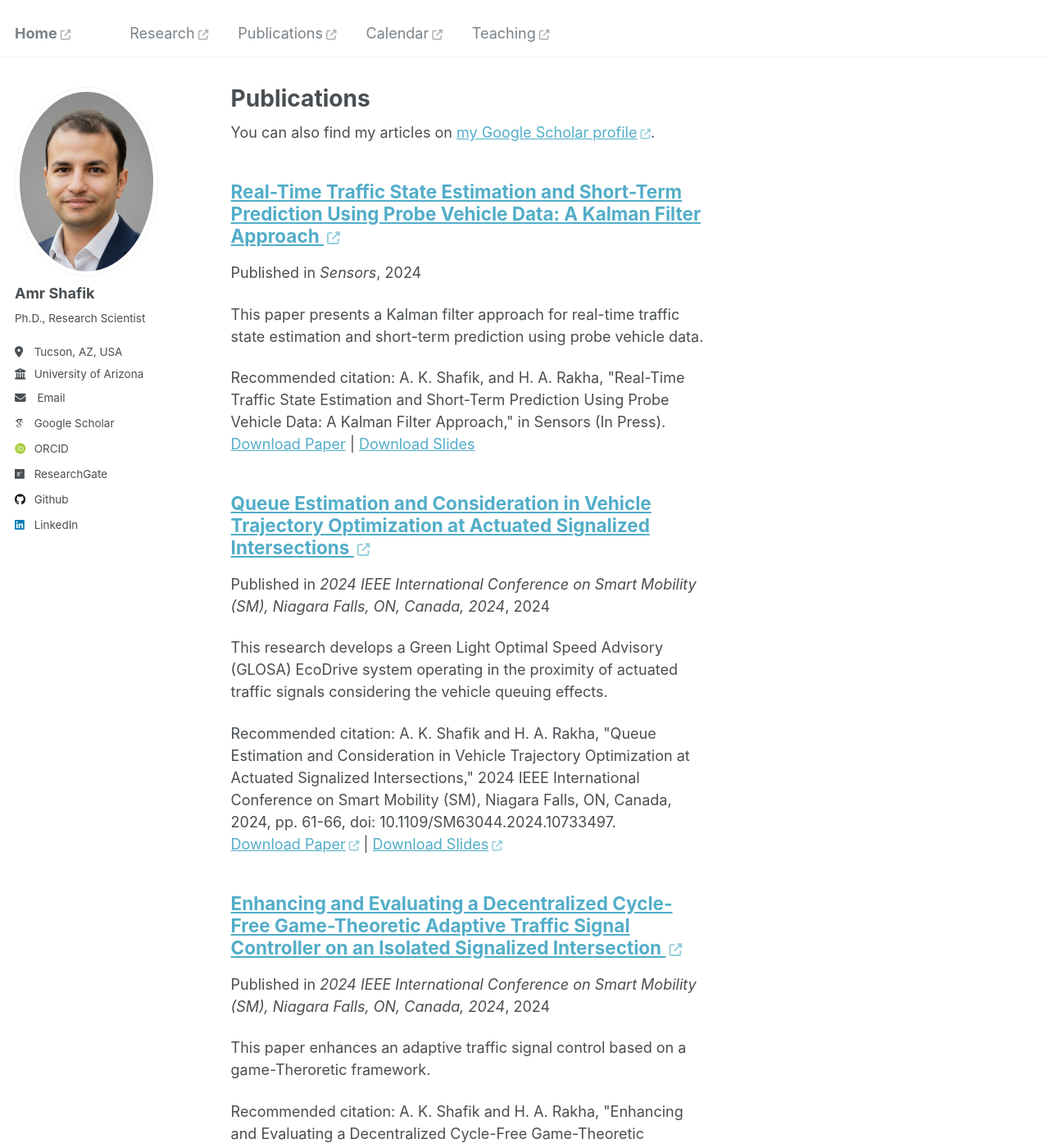
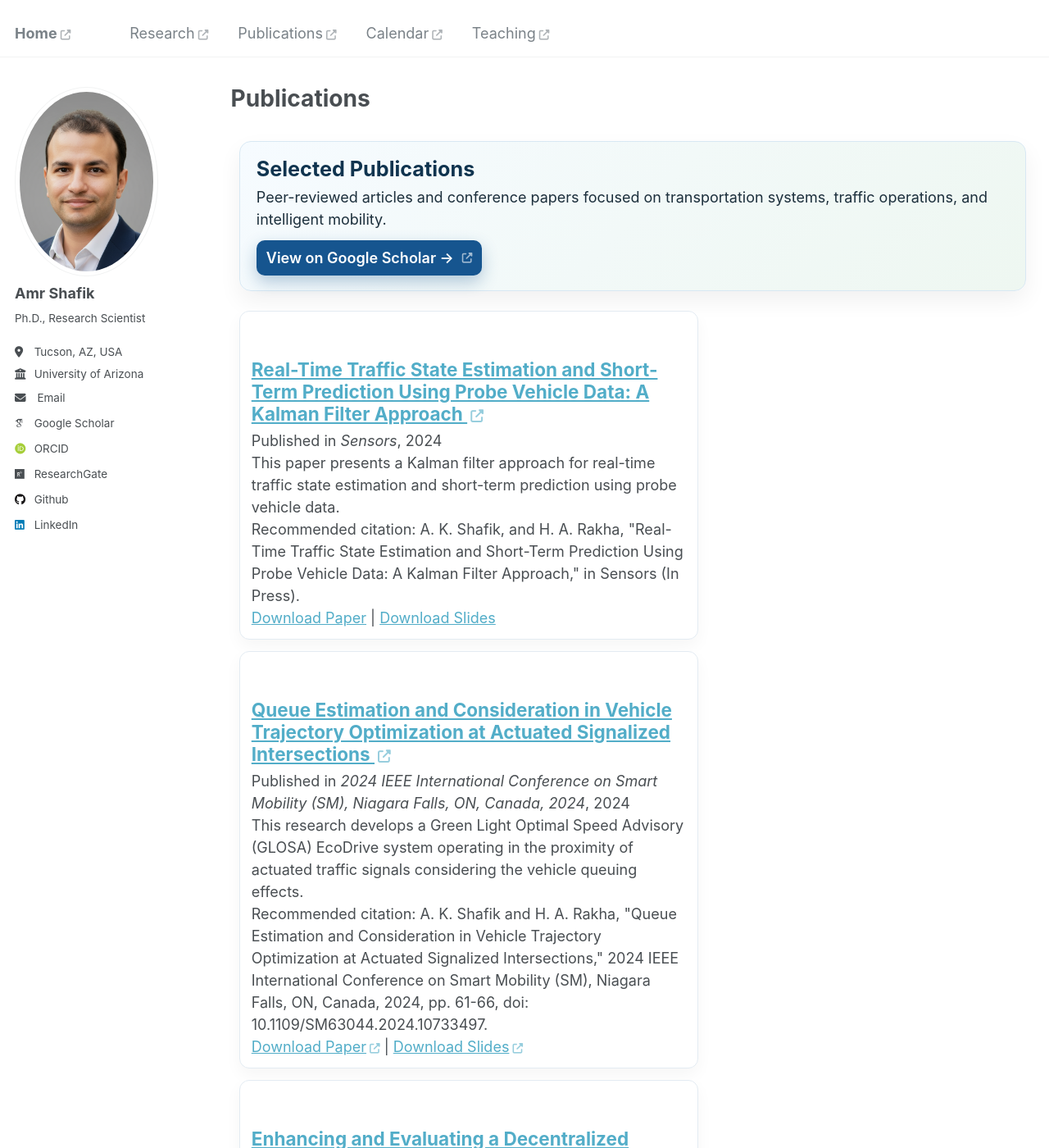
Before and after one commit to akshafik/amrshafik, a Jekyll site: the page built from _pages/publications.html, in a window 1280 px wide and 1400 px high. Shown: the whole window at 82% size. Built offline with Jekyll 4.4.1, drawn with Linux system fonts in a browser that asks for light colours; some web fonts are replaced.

Commit message:
Refactor publications page layout and styling for improved presentation and usability

```diff
--- a/_pages/publications.html
+++ b/_pages/publications.html
@@ -5,11 +5,92 @@ permalink: /publications/
 author_profile: true
 ---
 
-{% if site.author.googlescholar %}
-  <div class="wordwrap">You can also find my articles on <a href="{{site.author.googlescholar}}">my Google Scholar profile</a>.</div>
-{% endif %}
+<style>
+  .pub-page {
+    max-width: 960px;
+    margin: 0 auto;
+    padding: 16px 0 32px;
+  }
+
+  .pub-hero {
+    margin: 8px 0 24px;
+    padding: 18px 20px;
+    border-radius: 14px;
+    background: linear-gradient(135deg, #f6fbff 0%, #eef7f1 100%);
+    border: 1px solid #d8e8f3;
+    box-shadow: 0 12px 28px rgba(0, 0, 0, 0.06);
+  }
+
+  .pub-hero h2 {
+    margin: 0 0 6px;
+    color: #10344f;
+    font-size: 1.4em;
+  }
+
+  .pub-hero p {
+    margin: 0;
+    color: #1c2f3c;
+    font-size: 1em;
+  }
+
+  .pub-hero a {
+    display: inline-flex;
+    align-items: center;
+    gap: 6px;
+    margin-top: 12px;
+    padding: 8px 12px;
+    border-radius: 10px;
+    background: #16558f;
+    color: #fff;
+    font-weight: 600;
+    text-decoration: none;
+    box-shadow: 0 8px 20px rgba(22, 85, 143, 0.3);
+  }
+
+  .pub-hero a:hover {
+    background: #0f3e6a;
+  }
+
+  .pub-section-title {
+    display: inline-block;
+    margin: 28px 0 12px;
+    padding-bottom: 6px;
+    border-bottom: 2px solid #16558f;
+    color: #0f2a3f;
+  }
+
+  .pub-list {
+    display: grid;
+    gap: 14px;
+  }
+
+  .pub-list article {
+    padding: 12px 14px;
+    border-radius: 12px;
+    border: 1px solid #e3ebf2;
+    background: #fff;
+    box-shadow: 0 8px 20px rgba(0, 0, 0, 0.04);
+  }
+
+  .pub-list h3 {
+    margin: 0 0 6px;
+  }
+
+  .pub-list p {
+    margin: 0;
+  }
+</style>
 
 {% include base_path %}
+
+<div class="pub-page">
+  <div class="pub-hero">
+    <h2>Selected Publications</h2>
+    <p>Peer-reviewed articles and conference papers focused on transportation systems, traffic operations, and intelligent mobility.</p>
+    {% if site.author.googlescholar %}
+      <a href="{{site.author.googlescholar}}" target="_blank" rel="noopener">View on Google Scholar →</a>
+    {% endif %}
+  </div>
 
 <!-- New style rendering if publication categories are defined -->
 {% if site.publication_category %}
@@ -20,14 +101,22 @@ author_profile: true
         {% continue %}
       {% endif %}
       {% unless title_shown %}
-        <h2>{{ category[1].title }}</h2><hr />
+        <h2 class="pub-section-title">{{ category[1].title }}</h2>
+        <div class="pub-list">
         {% assign title_shown = true %}
       {% endunless %}
       {% include archive-single.html %}
     {% endfor %}
+    {% if title_shown %}
+      </div>
+    {% endif %}
   {% endfor %}
 {% else %}
-  {% for post in site.publications reversed %}
-    {% include archive-single.html %}
-  {% endfor %}
+  <div class="pub-list">
+    {% for post in site.publications reversed %}
+      {% include archive-single.html %}
+    {% endfor %}
+  </div>
 {% endif %}
+
+</div>
```
